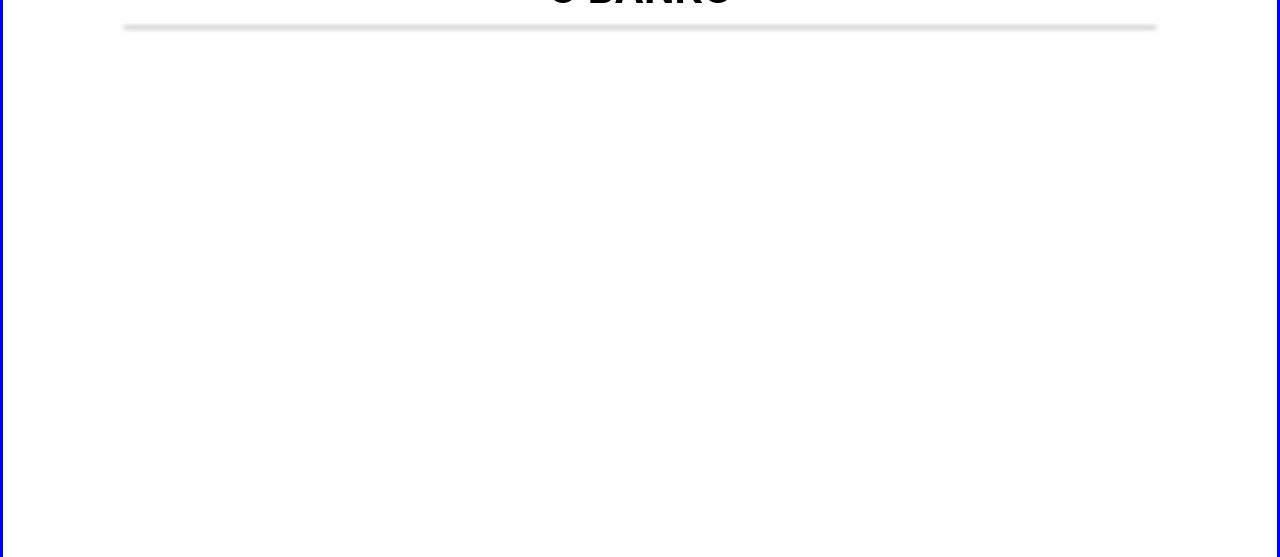
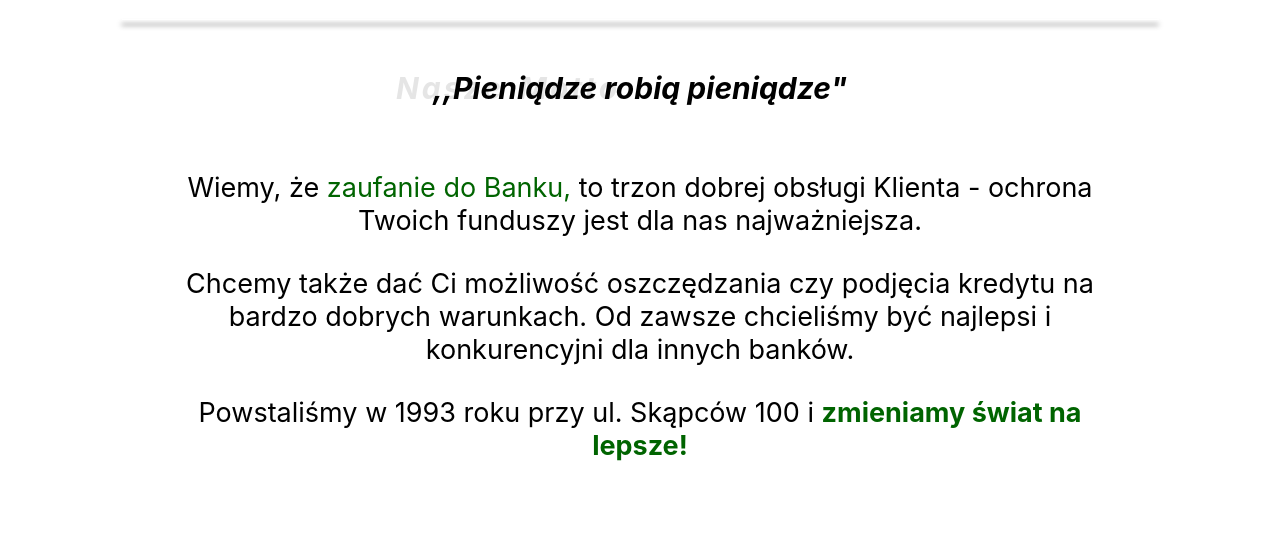
Before and after one commit to MagicianPL/BankApplication, a React (Create React App) app: page / in a window 1280 px wide. Shown: the part 4264-4821 px from the top of the page. Built offline with nearby package versions, Linux system fonts and the light colour scheme; no server answers; a web font is replaced by a local one.

Commit message:
about page still in progress

```diff
--- a/src/components/About/About.css
+++ b/src/components/About/About.css
@@ -1,6 +1,5 @@
 .about-bank {
   width: 100%;
-    border: 3px solid blue;
   min-height: 100vh;
   padding: 5rem 3rem;
 }
@@ -24,3 +23,52 @@
   -webkit-box-shadow: 0px 5px 5px 0px rgba(0, 0, 0, 0.83);
   box-shadow: 0px 5px 5px 0px rgba(0, 0, 0, 0.83);
 }
+
+.about-bank .motto {
+  width: 100%;
+  text-align: center;
+  font-weight: bold;
+  font-size: 3rem;
+  font-style: italic;
+  margin-top: 6rem;
+  position: relative;
+}
+
+.motto::before {
+  content: "Nasze Motto";
+  position: absolute;
+  top: 0;
+  left: 30%;
+  opacity: 0.2;
+  z-index: -1;
+  color: grey;
+  letter-spacing: 3px;
+  word-spacing: 5px;
+}
+
+.about-bank img {
+  display: block;
+  margin: 3rem auto;
+  max-width: 80%;
+  width: 20rem;
+}
+
+.text {
+  margin: 5rem auto;
+  padding: 1.5rem;
+  text-align: center;
+  font-size: 2.7rem;
+  width: 80%;
+}
+
+.text span {
+  color: darkgreen;
+}
+
+.text p {
+  margin-bottom: 3rem;
+}
+
+.text .bold {
+  font-weight: bold;
+}
--- a/src/components/About/About.js
+++ b/src/components/About/About.js
@@ -1,11 +1,18 @@
 import React from 'react';
 
 import "./About.css";
+import bank from "./bank.jpg";
 
 const About = () => {
 return (
     <div className="about-bank">
         <h1>O BANKU</h1>
+        <div className="motto">,,Pieniądze robią pieniądze"</div>
+        <div className="text">
+            <p>Wiemy, że <span>zaufanie do Banku,</span> to trzon dobrej obsługi Klienta - ochrona Twoich funduszy jest dla nas najważniejsza.</p>
+            <p>Chcemy także dać Ci możliwość oszczędzania czy podjęcia kredytu na bardzo dobrych warunkach. Od zawsze chcieliśmy być najlepsi i konkurencyjni dla innych banków.</p>
+            <p>Powstaliśmy w 1993 roku przy ul. Skąpców 100 i <span className="bold">zmieniamy świat na lepsze!</span></p>
+        </div>
     </div>
 )
 };
```
Also changed, not shown: src/components/About/bank.jpg (added). Lines whose indentation alone changed are shown as unchanged.
